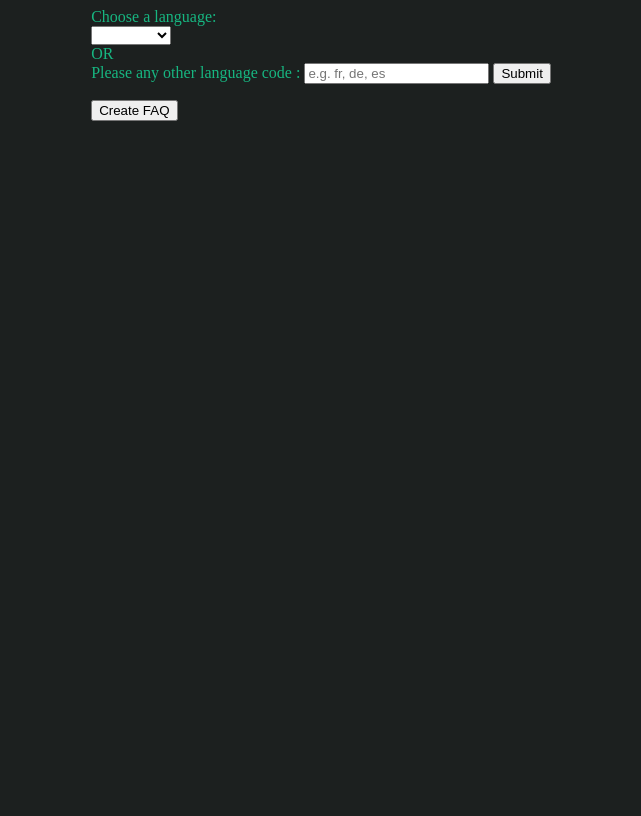
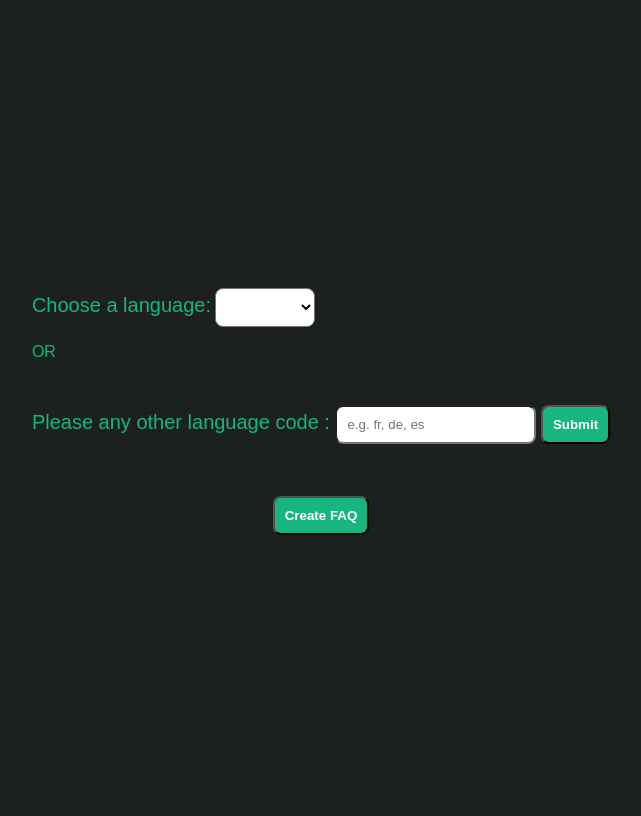
Before and after one commit to Mohini17o3/Django_FAQ, a Django app: page / in a window 1280 px wide. Shown: the whole page, without its empty margins (319-960 px from the left). Before the commit the page ends 121 px from the top, so only its background shows below. Run offline with Django 5.2, Linux system fonts and the light colour scheme; data that the repository does not hold is empty.

Commit message:
feat : add basic styling to views

```diff
--- a/faqs/templates/faq_view.html
+++ b/faqs/templates/faq_view.html
@@ -11,15 +11,70 @@
         background-color: rgb(28, 32, 31);
         color: rgb(23, 182, 129);
         display: flex;
+        flex-direction: column;
+        min-height: 100vh;
         justify-content: center;
         align-items: center;
+        font-family: Arial, Helvetica, sans-serif;
       }
+
+      .main_form{
+         display: flex;
+         flex-direction: column;
+         row-gap: 30px;
+         justify-content: center;
+         align-items: center;
+      }
+      label{
+        font-size: 20px;
+
+      }
+
+      select , input {
+        padding: 10px;
+        border-radius: 8px;
+        margin-top: 6px;
+        background: #fff;
+            color: #000;
+      }
+
+      ol {
+            margin-top: 30px;
+            padding: 0;
+            width: 80%;
+            list-style: none;
+        }
+
+        li {
+            background: rgba(255, 255, 255, 0.1);
+            padding: 16px;
+            margin-bottom: 10px;
+            border-radius: 8px;
+        }
+
+        .createButton{
+            padding: 10px;
+            border-radius: 8px;
+        margin-top: 6px;
+        background-color: rgb(23, 182, 129);
+        color :#fff ;
+            cursor: pointer;
+            font-weight: bold;
+        }
+        input[type="submit"] {
+            background-color: rgb(23, 182, 129);
+            color: white;
+            font-weight: bold;
+            cursor: pointer;
+            margin-top: 10px;
+        }
     </style>
 
+
+
     <div class="main_form">
-
-    <label for="lang">Choose a language:</label>
     <form method="GET">
+        <label for="lang">Choose a language:</label>
         <select name="lang" id="lang">
             <option value=""> </option>
             <option value="hi"> Hindi</option>
@@ -28,13 +83,14 @@
             <option value="zh-CN">Chinese</option>
            </select> <br />
 
-           OR   <br />
+             <p>   OR  </p>  <br />
 
             <label>Please any other language code : </label>
             <input name="other_lang" placeholder="e.g. fr, de, es" />
             <input type="submit" value="Submit">
     </form>
 
+</div>
     <ol>
     {% for data in dataset %}
     <li>
@@ -44,9 +100,8 @@
    {%endfor%}
 </ol>
 <a href="/postFAQ">
-<button>Create FAQ</button>
+<button class="createButton">Create FAQ</button>
 </a>
 
-</div>
 </body>
 </html>
```
Also changed, not shown: faqs/templates/post_faq_view.html (+46 -0 lines).
